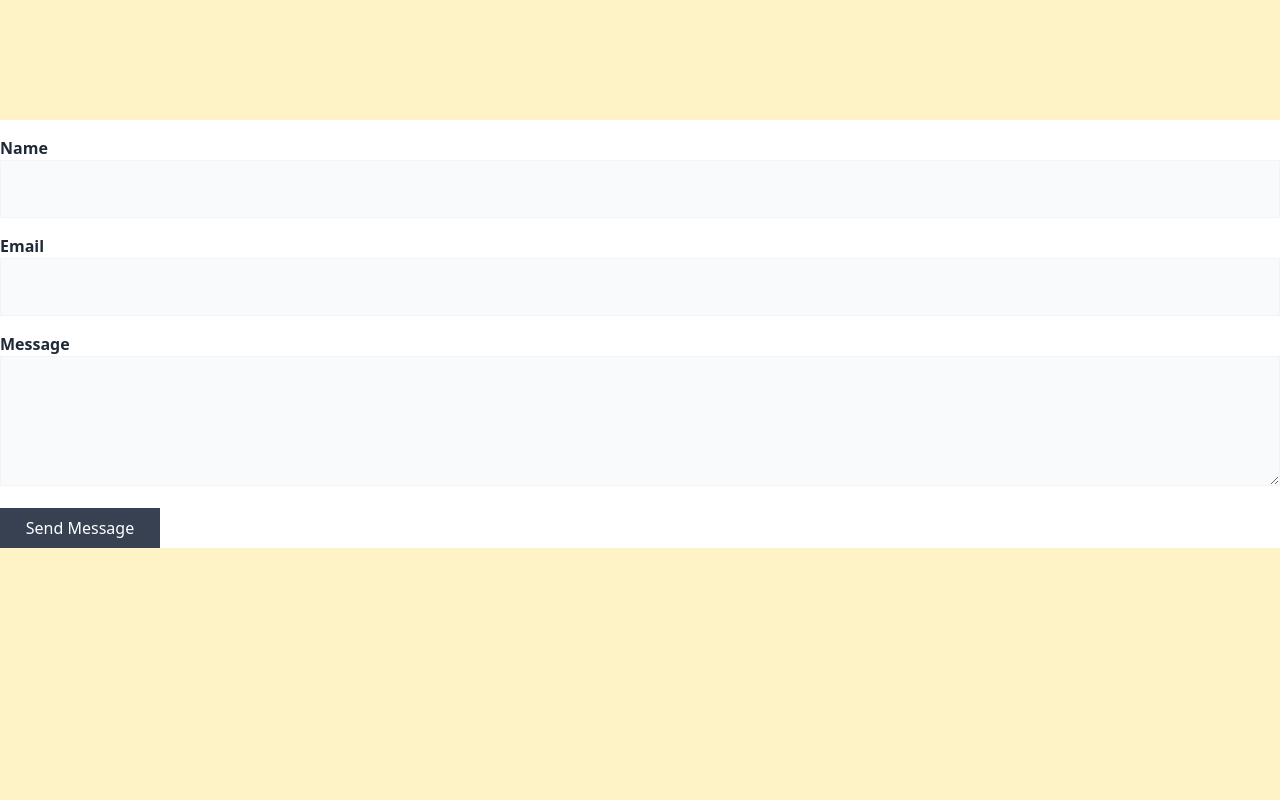
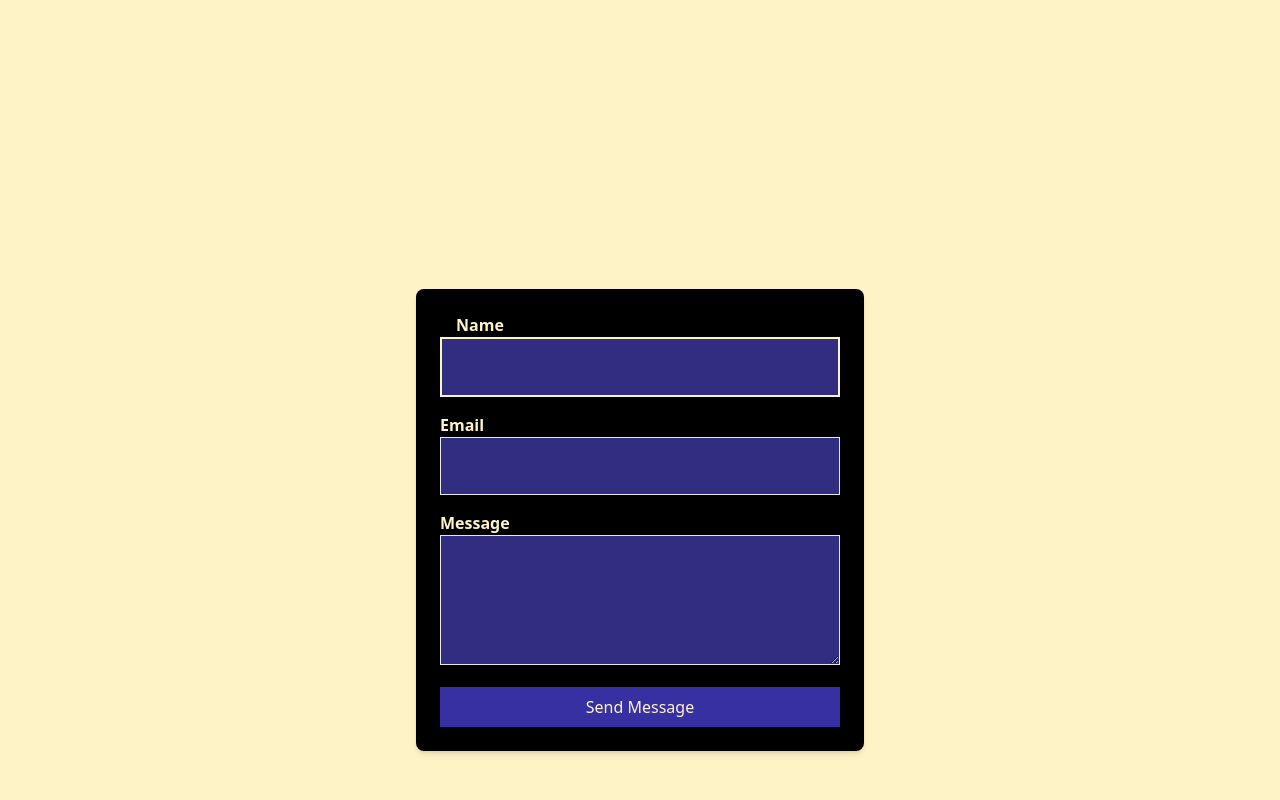
Before and after one commit to NumiBlue/reactportfolio, a React (Create React App) app: page / in a window 1280 px wide. Shown: the part 2280-3080 px from the top of the page. Built offline with nearby package versions, Linux system fonts and the light colour scheme; a web font is replaced by a local one.

Commit message:
changes to form

```diff
--- a/src/components/Contact.jsx
+++ b/src/components/Contact.jsx
@@ -1,47 +1,22 @@
-import React from 'react'
-
-
-
 import { useState } from "react";
 
 export default function ContactForm() {
   const [loading, setLoading] = useState(false);
 
-	async function handleSubmit(event: any) {
+  async function handleSubmit(event) {
     event.preventDefault();
     setLoading(true);
 
-		const data = {
-			name: String(event.target.name.value),
-			email: String(event.target.email.value),
-			message: String(event.target.message.value),
-		};
 
-		const response = await fetch("/api/contact", {
-			method: "POST",
-			headers: {
-				"Content-Type": "application/json",
-			},
-			body: JSON.stringify(data),
-		});
 
-		if (response.ok) {
-			console.log("Message sent successfully");
-			setLoading(false);
-			// reset the form
-			event.target.name.value = "";
-			event.target.email.value = "";
-			event.target.message.value = "";
-		}
-		if (!response.ok) {
-			console.log("Error sending message");
     setLoading(false);
   }
-	}
+
   return (
-		<form onSubmit={handleSubmit}>
-			<div className="w-full flex flex-col my-4">
-				<label className="font-bold text-gray-800" htmlFor="name">
+    <div className="bg-amber-100 min-h-screen flex items-center justify-center">
+      <form onSubmit={handleSubmit} className="w-full max-w-md p-6 rounded-lg shadow-md bg-black">
+        <div className="mb-4">
+          <label className=" font-bold p-4 bg-black text-amber-100" htmlFor="name">
             Name
           </label>
           <input
@@ -49,13 +24,13 @@ export default function ContactForm() {
             minLength={3}
             maxLength={150}
             required
-					className=" p-4 bg-gray-50 border border-gray-100 "
+            className="p-4 border-2 border-amber-100  bg-indigo-900  w-full"
             autoComplete="off"
             id="name"
           />
         </div>
-			<div className="w-full flex flex-col my-4">
-				<label className="font-bold text-gray-800" htmlFor="email">
+        <div className="mb-4">
+          <label className="font-bold text-amber-100" htmlFor="email">
             Email
           </label>
           <input
@@ -63,13 +38,13 @@ export default function ContactForm() {
             minLength={5}
             maxLength={150}
             required
-					className=" p-4 bg-gray-50 border border-gray-100 "
+            className="p-4 bg-indigo-900 border w-full"
             autoComplete="off"
             id="email"
           />
         </div>
-			<div>
-				<label className="font-bold text-gray-800" htmlFor="message">
+        <div className="mb-4">
+          <label className="font-bold text-amber-100" htmlFor="message">
             Message
           </label>
           <textarea
@@ -78,15 +53,17 @@ export default function ContactForm() {
             minLength={10}
             maxLength={500}
             name="message"
-					className="w-full p-4 bg-gray-50 border border-gray-100 "
+            className="p-4 bg-indigo-900 border w-full"
           />
         </div>
         <button
           type="submit"
           disabled={loading}
-				className="px-4 py-2 w-40 bg-gray-700 disabled:bg-gray-400 disabled:text-gray-100 text-white font-medium mt-4">
+          className="w-full px-4 py-2 bg-indigo-800 disabled:bg-gray-400 disabled:border-indigo-900 text-amber-100 font-medium"
+        >
           Send Message
         </button>
       </form>
+    </div>
   );
 }
```
Lines whose indentation alone changed are shown as unchanged.
